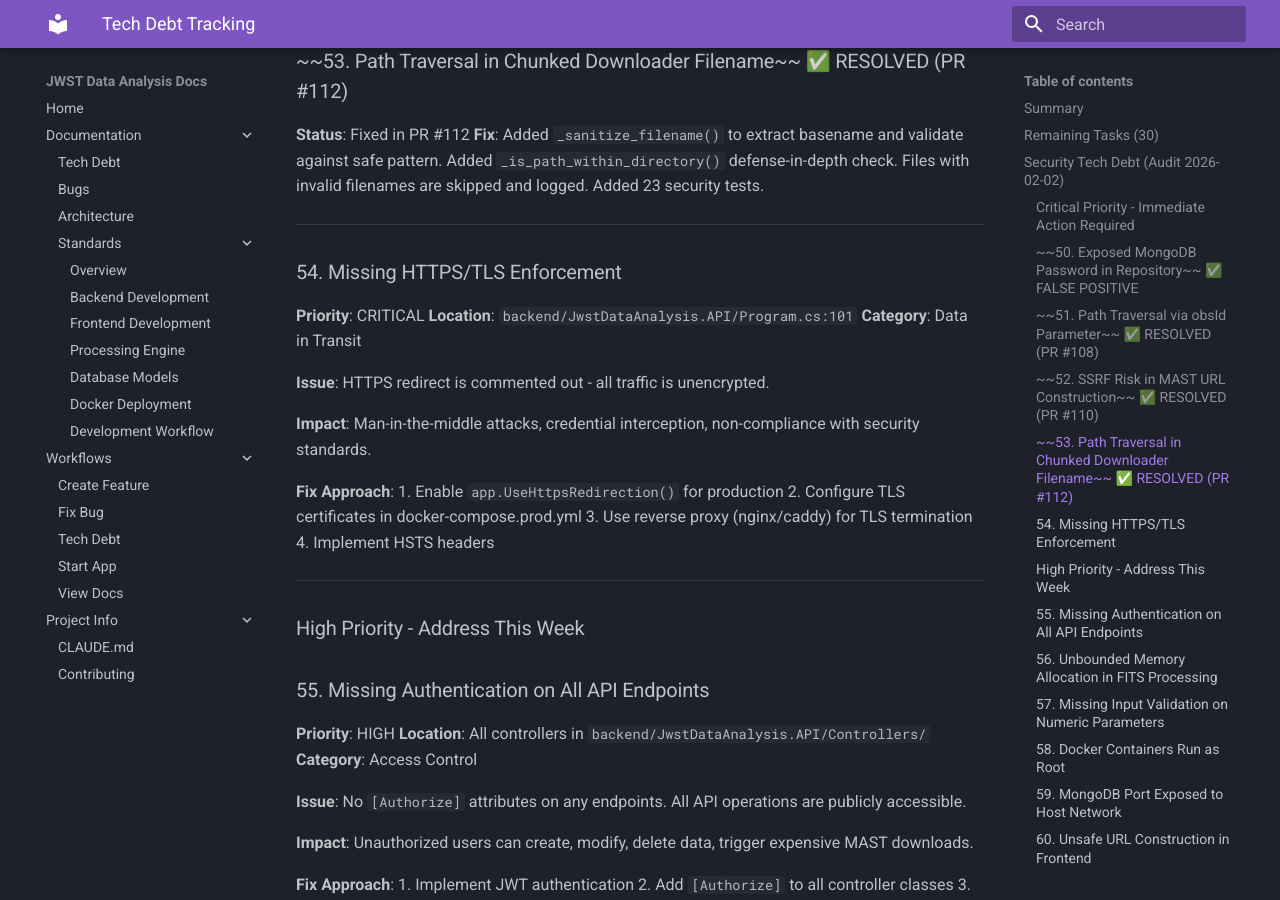
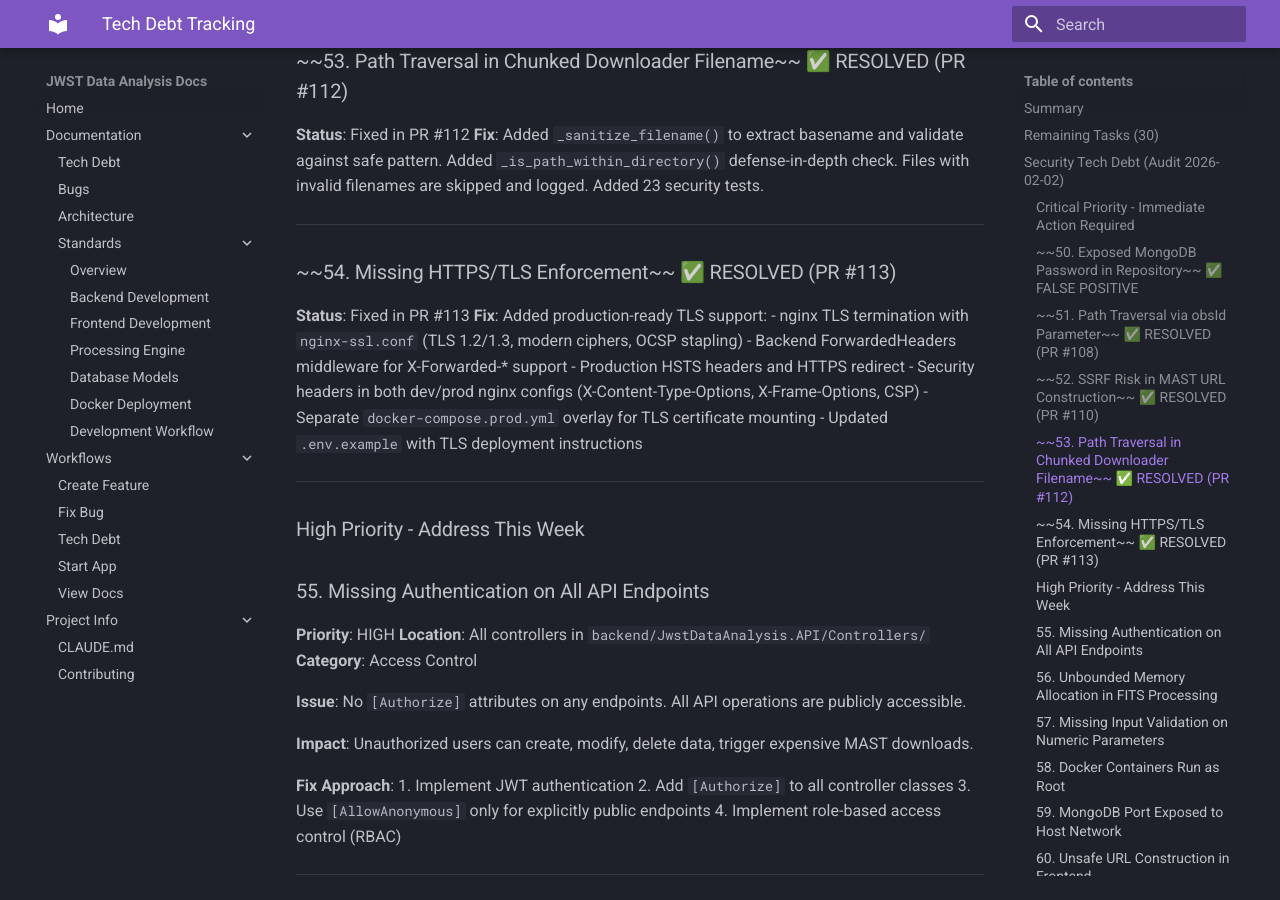
Before and after one commit to Snoww3d/jwst-data-analysis, an MkDocs documentation site: the page built from docs/tech-debt.md, in a window 1280 px wide and 900 px high, scrolled down 1350 px. Built offline with MkDocs 1.6.1 and Material for MkDocs 9.7.7, drawn with Linux system fonts in a browser that asks for light colours; some of the changed text lies outside the part shown.

Commit message:
security: add production-ready HTTPS/TLS support (Task #54)
Add nginx TLS termination for production deployments while keeping
local development workflow unchanged.

Changes:
- Add nginx-ssl.conf with TLS 1.2/1.3, modern ciphers, OCSP stapling
- Configure ForwardedHeaders middleware for reverse proxy support
- Enable HTTPS redirect and HSTS for production environment
- Add security headers to both dev and prod nginx configs
- Update docker-compose.prod.yml for TLS certificate mounting
- Add TLS deployment instructions to .env.example

Also resolves Task #63 (Missing Security Headers).

Co-Authored-By: Claude Opus 4.5 <noreply@anthropic.com>

````diff
--- a/docs/tech-debt.md
+++ b/docs/tech-debt.md
@@ -49,20 +49,15 @@ A comprehensive security audit identified the following vulnerabilities across a
 
 ---
 
-### 54. Missing HTTPS/TLS Enforcement
-**Priority**: CRITICAL
-**Location**: `backend/JwstDataAnalysis.API/Program.cs:101`
-**Category**: Data in Transit
-
-**Issue**: HTTPS redirect is commented out - all traffic is unencrypted.
-
-**Impact**: Man-in-the-middle attacks, credential interception, non-compliance with security standards.
-
-**Fix Approach**:
-1. Enable `app.UseHttpsRedirection()` for production
-2. Configure TLS certificates in docker-compose.prod.yml
-3. Use reverse proxy (nginx/caddy) for TLS termination
-4. Implement HSTS headers
+### ~~54. Missing HTTPS/TLS Enforcement~~ ✅ RESOLVED (PR #113)
+**Status**: Fixed in PR #113
+**Fix**: Added production-ready TLS support:
+- nginx TLS termination with `nginx-ssl.conf` (TLS 1.2/1.3, modern ciphers, OCSP stapling)
+- Backend ForwardedHeaders middleware for X-Forwarded-* support
+- Production HSTS headers and HTTPS redirect
+- Security headers in both dev/prod nginx configs (X-Content-Type-Options, X-Frame-Options, CSP)
+- Separate `docker-compose.prod.yml` overlay for TLS certificate mounting
+- Updated `.env.example` with TLS deployment instructions
 
 ---
 
@@ -207,20 +202,14 @@ window.open(`${API_BASE_URL}/api/jwstdata/${dataId}/file`, '_blank')
 
 ### Medium Priority - Address This Sprint
 
-### 63. Missing Security Headers in nginx
-**Priority**: MEDIUM
-**Location**: `frontend/jwst-frontend/nginx.conf`
-**Category**: HTTP Security
-
-**Issue**: No security headers configured (CSP, X-Frame-Options, HSTS, etc.).
-
-**Fix Approach**:
-```nginx
-add_header X-Content-Type-Options "nosniff" always;
-add_header X-Frame-Options "DENY" always;
-add_header Content-Security-Policy "default-src 'self'" always;
-add_header Strict-Transport-Security "max-age=31536000" always;
-```
+### ~~63. Missing Security Headers in nginx~~ ✅ RESOLVED (PR #113)
+**Status**: Fixed in PR #113 (along with Task #54)
+**Fix**: Added security headers to both dev and prod nginx configs:
+- `X-Content-Type-Options: nosniff`
+- `X-Frame-Options: SAMEORIGIN`
+- `X-XSS-Protection: 1; mode=block`
+- `Referrer-Policy: strict-origin-when-cross-origin`
+- Production also includes: `Strict-Transport-Security` (HSTS) and `Content-Security-Policy`
 
 ---
 
@@ -522,6 +511,8 @@ These security issues were addressed in earlier PRs but may warrant re-review gi
 | #51 | Path Traversal via obsId Parameter | PR #108 |
 | #52 | SSRF Risk in MAST URL Construction | PR #110 |
 | #53 | Path Traversal in Chunked Downloader | PR #112 |
+| #54 | Missing HTTPS/TLS Enforcement | PR #113 |
+| #63 | Missing Security Headers in nginx | PR #113 |
 
 ### 37. Re-enable CodeQL Security Analysis
 **Priority**: Medium (before public release)
````
Also changed, not shown: other parts of docs/tech-debt.md (+2 -2 lines), 5 other files.
